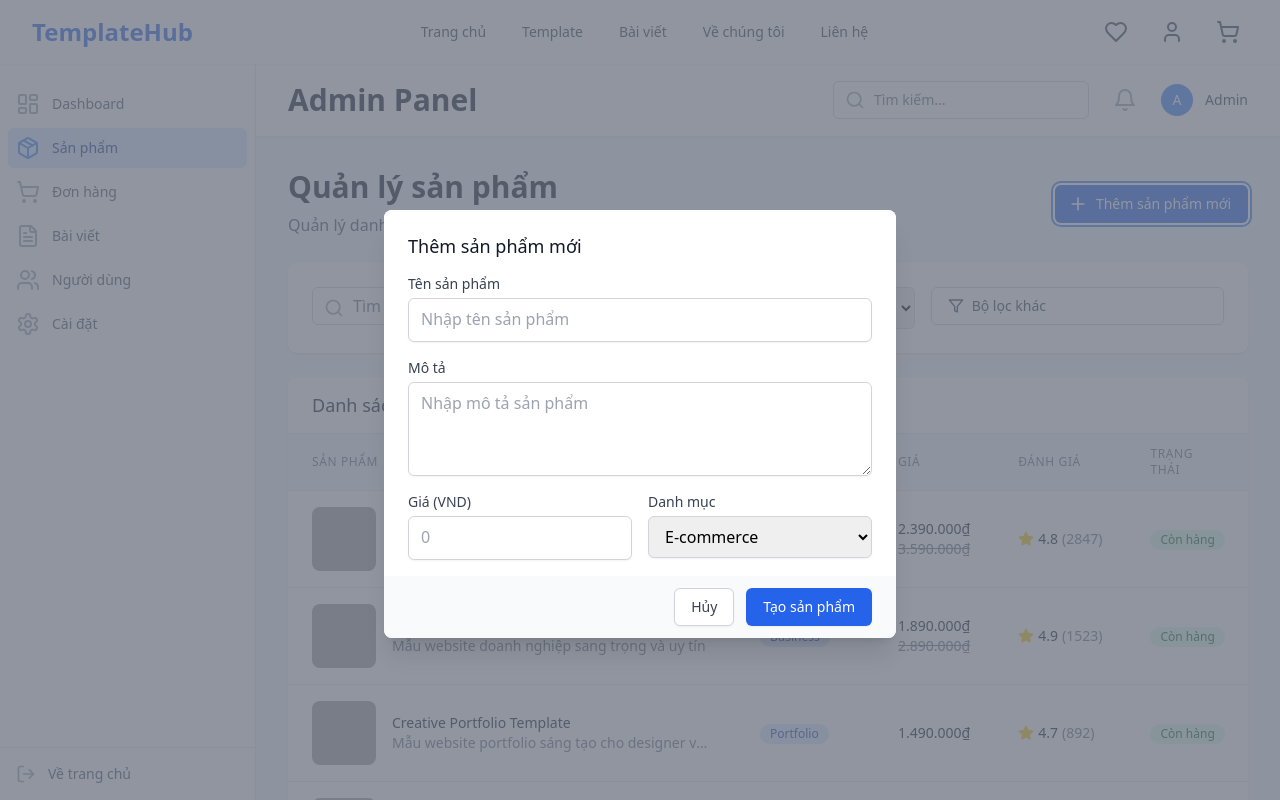
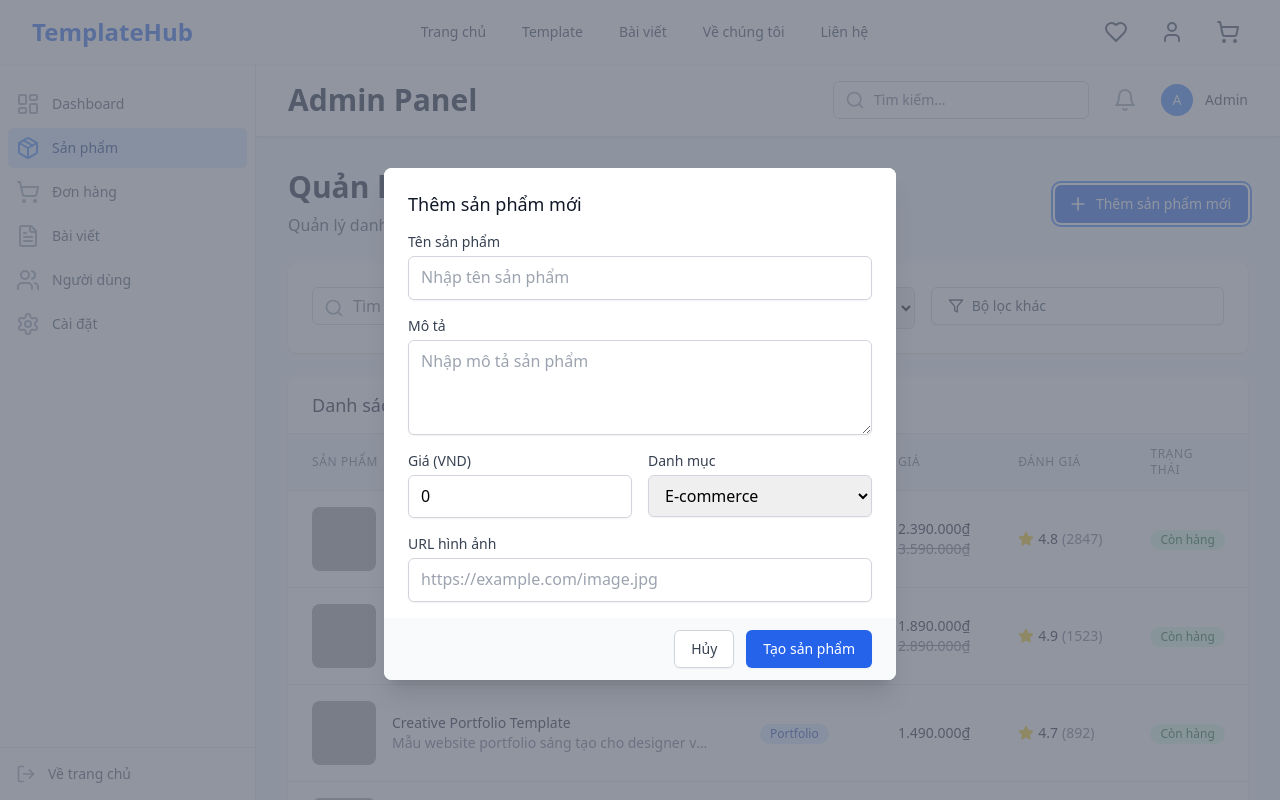
Before and after one commit to myhanh151193/ban-giao-dien-moi-bolt, a React (Vite) app: page /admin/products in a window 1280 px wide. Both pictures are taken after a click on the button "Thêm sản phẩm mới". Shown: the top 800 px of the page. Built offline with nearby package versions, Linux system fonts and the light colour scheme; grey boxes are pictures that could not be loaded.

Commit message:
Rewrite complete CreateProductModal with form functionality
cgen-11b88642929f446b9d0ababebcf99865

```diff
--- a/src/pages/admin/Products.tsx
+++ b/src/pages/admin/Products.tsx
@@ -303,7 +303,7 @@ const CreateProductModal: React.FC<{ onClose: () => void }> = ({ onClose }) => {
 
         <span className="hidden sm:inline-block sm:align-middle sm:h-screen">&#8203;</span>
 
-        <div className="inline-block align-bottom bg-white rounded-lg text-left overflow-hidden shadow-xl transform transition-all sm:my-8 sm:align-middle sm:max-w-lg sm:w-full">
+        <form onSubmit={handleSubmit} className="inline-block align-bottom bg-white rounded-lg text-left overflow-hidden shadow-xl transform transition-all sm:my-8 sm:align-middle sm:max-w-lg sm:w-full">
           <div className="bg-white px-4 pt-5 pb-4 sm:p-6 sm:pb-4">
             <h3 className="text-lg leading-6 font-medium text-gray-900 mb-4">
               Thêm sản phẩm mới
@@ -313,16 +313,24 @@ const CreateProductModal: React.FC<{ onClose: () => void }> = ({ onClose }) => {
                 <label className="block text-sm font-medium text-gray-700">Tên sản phẩm</label>
                 <input
                   type="text"
+                  name="name"
+                  value={formData.name}
+                  onChange={handleInputChange}
                   className="mt-1 block w-full border border-gray-300 rounded-md shadow-sm py-2 px-3 focus:outline-none focus:ring-blue-500 focus:border-blue-500"
                   placeholder="Nhập tên sản phẩm"
+                  required
                 />
               </div>
               <div>
                 <label className="block text-sm font-medium text-gray-700">Mô tả</label>
                 <textarea
+                  name="description"
+                  value={formData.description}
+                  onChange={handleInputChange}
                   rows={3}
                   className="mt-1 block w-full border border-gray-300 rounded-md shadow-sm py-2 px-3 focus:outline-none focus:ring-blue-500 focus:border-blue-500"
                   placeholder="Nhập mô tả sản phẩm"
+                  required
                 />
               </div>
               <div className="grid grid-cols-2 gap-4">
@@ -330,21 +338,42 @@ const CreateProductModal: React.FC<{ onClose: () => void }> = ({ onClose }) => {
                   <label className="block text-sm font-medium text-gray-700">Giá (VND)</label>
                   <input
                     type="number"
+                    name="price"
+                    value={formData.price}
+                    onChange={handleInputChange}
                     className="mt-1 block w-full border border-gray-300 rounded-md shadow-sm py-2 px-3 focus:outline-none focus:ring-blue-500 focus:border-blue-500"
                     placeholder="0"
+                    min="0"
+                    required
                   />
                 </div>
                 <div>
                   <label className="block text-sm font-medium text-gray-700">Danh mục</label>
-                  <select className="mt-1 block w-full border border-gray-300 rounded-md shadow-sm py-2 px-3 focus:outline-none focus:ring-blue-500 focus:border-blue-500">
-                    <option>E-commerce</option>
-                    <option>Business</option>
-                    <option>Portfolio</option>
-                    <option>Restaurant</option>
-                    <option>Blog</option>
-                    <option>Landing</option>
+                  <select
+                    name="category"
+                    value={formData.category}
+                    onChange={handleInputChange}
+                    className="mt-1 block w-full border border-gray-300 rounded-md shadow-sm py-2 px-3 focus:outline-none focus:ring-blue-500 focus:border-blue-500"
+                  >
+                    <option value="E-commerce">E-commerce</option>
+                    <option value="Business">Business</option>
+                    <option value="Portfolio">Portfolio</option>
+                    <option value="Restaurant">Restaurant</option>
+                    <option value="Blog">Blog</option>
+                    <option value="Landing">Landing</option>
                   </select>
                 </div>
+              </div>
+              <div>
+                <label className="block text-sm font-medium text-gray-700">URL hình ảnh</label>
+                <input
+                  type="url"
+                  name="image"
+                  value={formData.image}
+                  onChange={handleInputChange}
+                  className="mt-1 block w-full border border-gray-300 rounded-md shadow-sm py-2 px-3 focus:outline-none focus:ring-blue-500 focus:border-blue-500"
+                  placeholder="https://example.com/image.jpg"
+                />
               </div>
             </div>
           </div>
@@ -363,7 +392,7 @@ const CreateProductModal: React.FC<{ onClose: () => void }> = ({ onClose }) => {
               Hủy
             </button>
           </div>
-        </div>
+        </form>
       </div>
     </div>
   );
```
